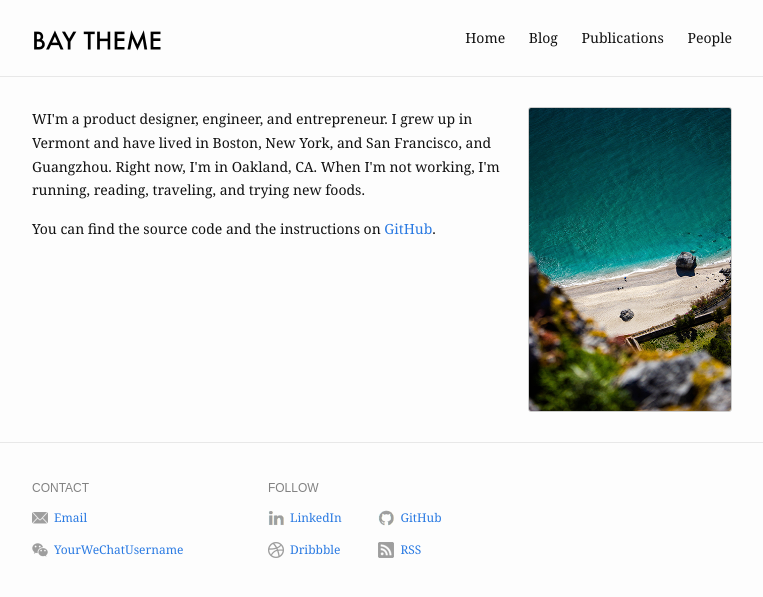
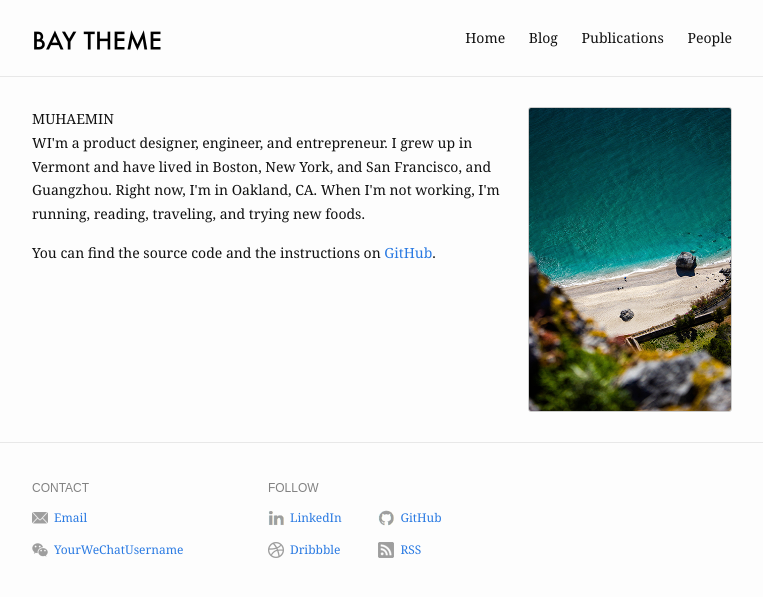
Before and after one commit to mhaemnn/mhaemnn.github.io, a Jekyll site: the page built from index.md, in a window 1280 px wide. Shown: the top 597 px of the page, without its empty margins (258-1021 px from the left). Built offline with Jekyll 4.4.1, drawn with Linux system fonts in a browser that asks for light colours.

Commit message:
update css

```diff
--- a/_includes/head.html
+++ b/_includes/head.html
@@ -27,7 +27,7 @@
   <meta property="twitter:site" content="{{ twitter_username }}" />
   {% endif %}
 
-  <link rel="stylesheet" href="{{ site.baseurl }}/assets/css/main.css" />
+  <link rel="stylesheet" href="{{ "/assets/css/main.css" | relative_url }}">
   <link rel="canonical" href="{{ page_url }}" />
   <link rel="shortcut icon" href="{{ site.baseurl }}/favicon.ico" type="image/x-icon" />
 
--- a/index.md
+++ b/index.md
@@ -6,6 +6,8 @@
 ---
 
 <p>
+MUHAEMIN
+<br>
   WI'm a product designer, engineer, and entrepreneur. I grew up in Vermont and have lived in Boston, New York, and San Francisco, and Guangzhou. Right now, I'm in Oakland, CA. When I'm not working, I'm running, reading, traveling, and trying new foods.
 
 </p>
```
